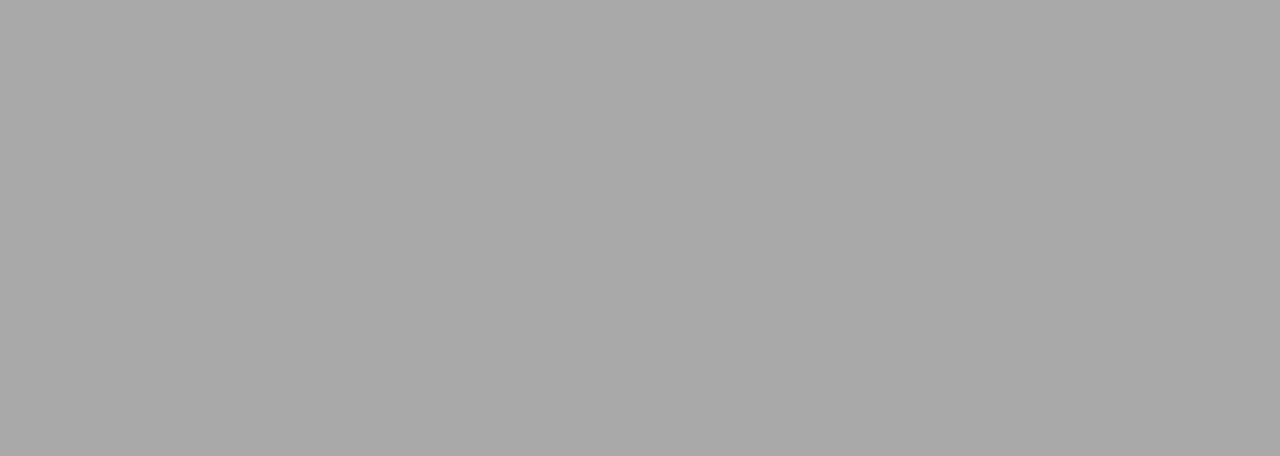
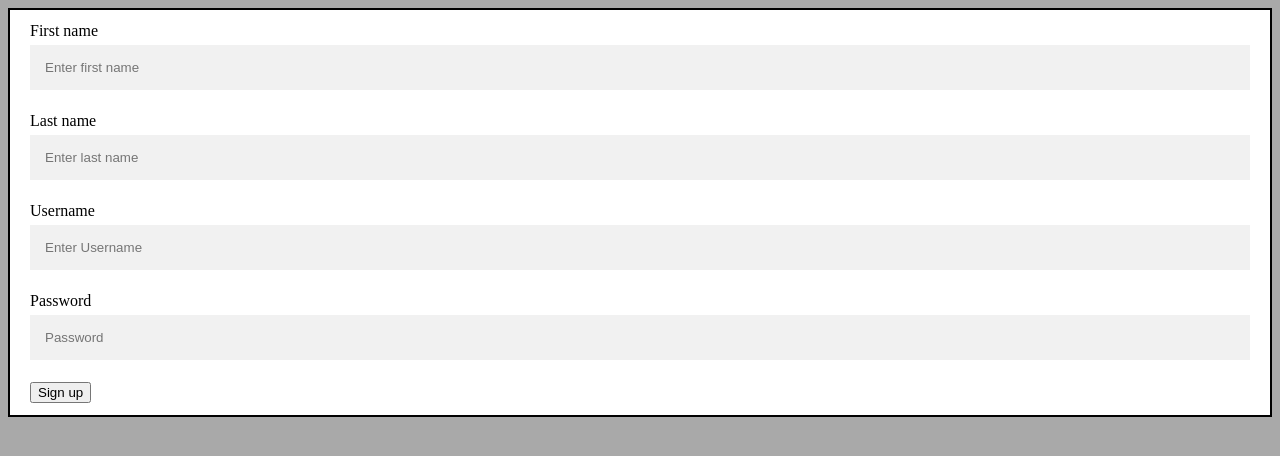
Before and after one commit to cop4520-btc/nodejs_service, a React (Create React App) app in the folder front-end/: page /register in a window 1280 px wide. Shown: the top 456 px of the page. Built offline with nearby package versions, Linux system fonts and the light colour scheme.

Commit message:
took out emailand put in username for signup

```diff
--- a/front-end/src/App.tsx
+++ b/front-end/src/App.tsx
@@ -9,6 +9,7 @@ import {
 } from "react-router-dom";
 import { PageNotFound } from "./Components/PageNotFound";
 import Login from "./login";
+import { Signup } from "./signup";
 import './App.css'
 
 
@@ -24,8 +25,12 @@ function App()
 
 				<Switch>
 
-					<Route exact path = "/login">
+					<Route exact path = "/">
 						<Login />
+					</Route>
+
+					<Route exact path = "/register">
+						<Signup />
 					</Route>
 
 
--- a/front-end/src/login.tsx
+++ b/front-end/src/login.tsx
@@ -1,5 +1,7 @@
 import React, { useReducer, useEffect } from 'react';
 import { createStyles, makeStyles, Theme } from '@material-ui/core/styles';
+import { Link } from 'react-router-dom';
+
 
 import TextField from '@material-ui/core/TextField';
 import Card from '@material-ui/core/Card';
@@ -9,6 +11,7 @@ import CardHeader from '@material-ui/core/CardHeader';
 import Button from '@material-ui/core/Button';
 import Image from 'react-bootstrap/Image'
 import './login.css'
+
 
 
 const useStyles = makeStyles((theme: Theme) =>
@@ -189,9 +192,11 @@ const Login = () => {
               onChange={handlePasswordChange}
               onKeyPress={handleKeyPress}
             />
+			<Link className="registerLink" id="registerLink" to="/register">Don't have an account? Sign Up</Link>
           </div>
         </CardContent>
         <CardActions>
+
           <Button
             variant="contained"
             size="large"
--- /dev/null
+++ b/front-end/src/signup.css
@@ -0,0 +1,18 @@
+* {box-sizing: border-box}
+
+.signup-box{
+	width: 100%;
+	padding: 12px 20px;
+	margin: 8px 0;
+	border: 2px solid black;
+	background-color: white;
+}
+
+.text-input{
+	width: 100%;
+	padding: 15px;
+	margin: 5px 0 22px 0;
+	display: inline-block;
+	border: none;
+	background: #f1f1f1;
+}
--- /dev/null
+++ b/front-end/src/signup.tsx
@@ -0,0 +1,41 @@
+import { Form, Button } from 'react-bootstrap';
+
+import "./signup.css";
+
+
+function doSignup(){
+
+}
+
+export function Signup(){
+	return(
+		<div className="signup-box">
+			<Form onSubmit={doSignup}>
+
+				<Form.Group controlId="formBasicFirstName">
+					<Form.Label>First name</Form.Label>
+					<Form.Control className="text-input" type="First name" placeholder="Enter first name" required={true}/>
+				</Form.Group>
+
+				<Form.Group controlId="formBasicLastName">
+					<Form.Label>Last name</Form.Label>
+					<Form.Control className="text-input" type="Last name" placeholder="Enter last name" required={true}/>
+				</Form.Group>
+
+				<Form.Group controlId="formBasicUsername">
+					<Form.Label>Username</Form.Label>
+					<Form.Control className="text-input" type="Username" placeholder="Enter Username" required={true}/>
+				</Form.Group>
+
+				<Form.Group controlId="formBasicPassword">
+					<Form.Label>Password</Form.Label>
+					<Form.Control className="text-input" type="password" placeholder="Password" required={true}/>
+				</Form.Group>
+
+				<Button variant="primary" type="submit">
+					Sign up
+				</Button>
+			</Form>
+		</div>
+	);
+}
```
